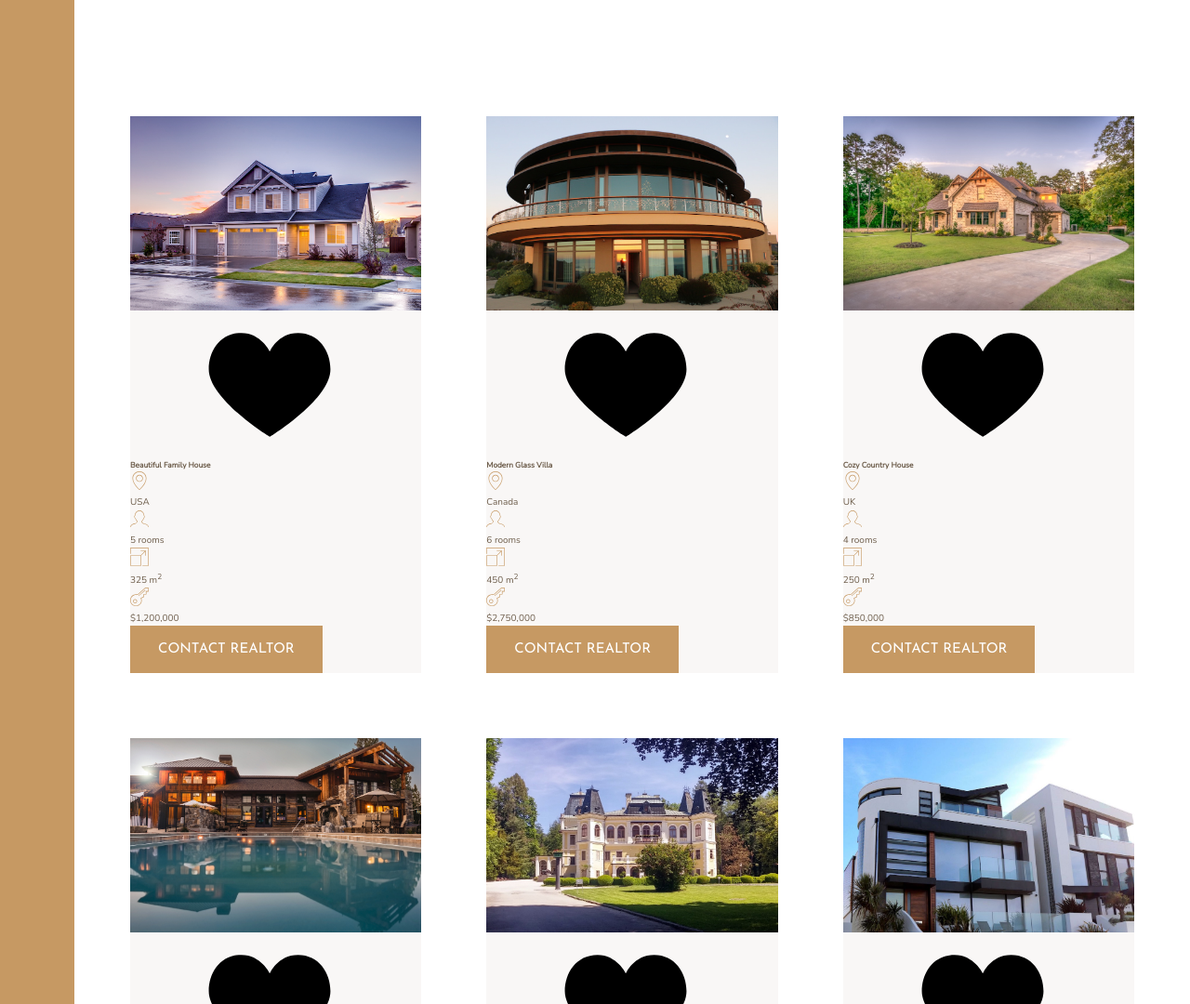
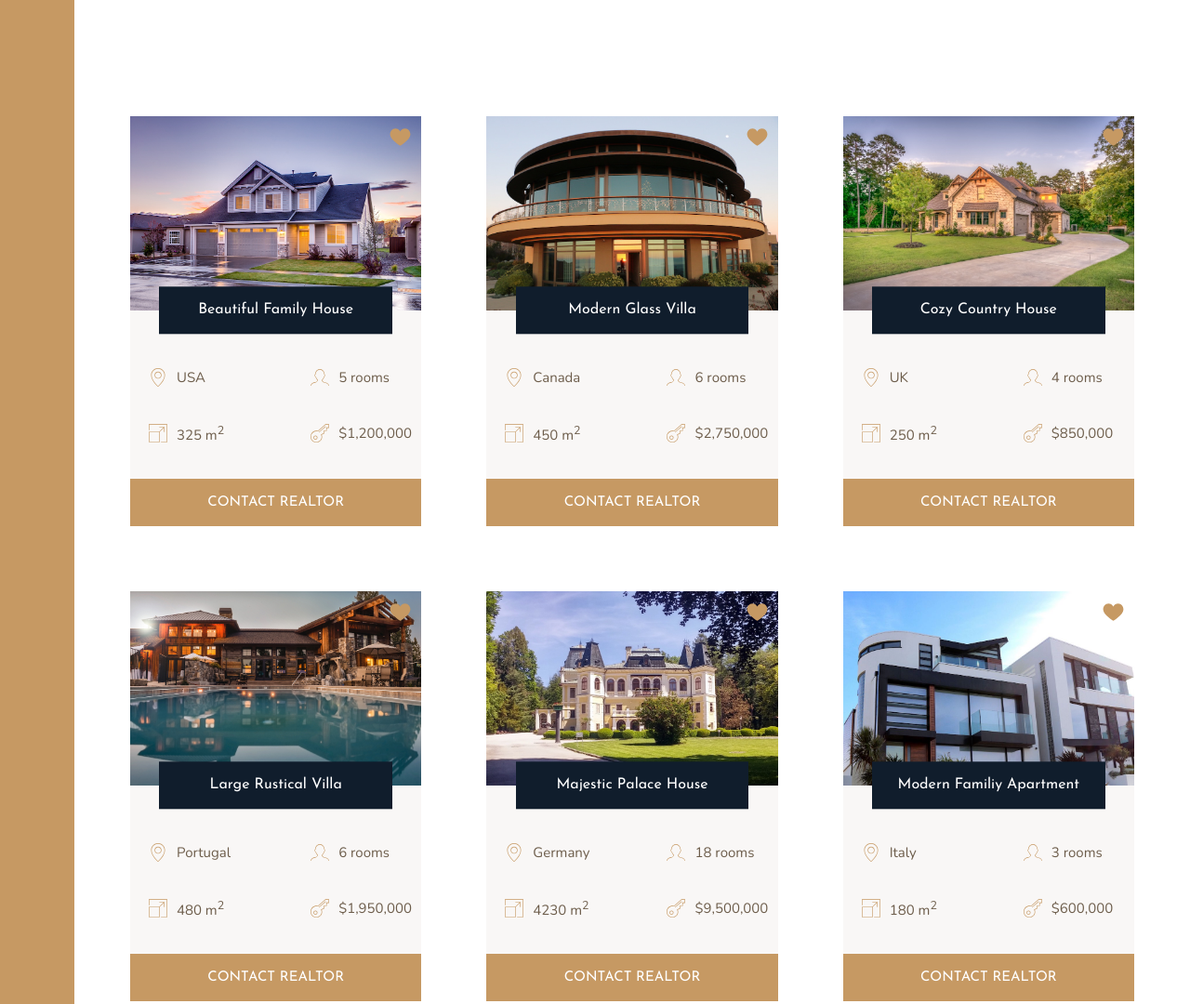
Before and after one commit to Panthari-Panthong/Learning-Grid-Layout-Sass, a website: page index.html in a window 1280 px wide. Shown: the part 1820-2900 px from the top of the page at 93% size. Drawn offline with nearby package versions, Linux system fonts and the light colour scheme.

Commit message:
add grid to home section

```diff
--- a/index.html
+++ b/index.html
@@ -143,7 +143,7 @@
                      </svg>
                      <p>$1,200,000</p>
                  </div>
-                 <button class="btn">Contact realtor</button>
+                 <button class="btn home__btn">Contact realtor</button>
             </div>
 
             <div class="home">
--- a/sass/_homes.scss
+++ b/sass/_homes.scss
@@ -11,16 +11,49 @@
 .home {
   background-color: $color-grey-light-1;
 
+  display: grid;
+  grid-template-columns: repeat(2, 1fr);
+  grid-gap: 3.5rem;
+
   &__img {
     width: 100%;
+    grid-row: 1 / 2;
+    grid-column: 1 / -1;
+    z-index: 1;
   }
 
   &__like {
-
+    grid-row: 1 / 2;
+    grid-column: 2 / 3;
+    fill: $color-primary;
+    height: 2.5rem;
+    width: 2.5rem;
+    z-index: 2;
+    justify-self: end;
+    margin: 1rem;
   }
 
   &__name {
+    grid-row: 1 / 2;
+    grid-column:  1 / -1;
+    justify-self: center;
+    align-self: end;
+    z-index: 3;
+    width: 80%;
 
+    font-family: $font-display;
+    font-size: 1.6rem;
+    text-align: center;
+    padding: 1.25rem;
+    background-color: $color-secondary;
+    color: #fff;
+    font-weight: 400;
+    transform: translateY(50%);
+  }
+
+  &__location,
+  &__rooms {
+    margin-top: 2.5rem;
   }
 
   &__location,
@@ -28,15 +61,22 @@
   &__area,
   &__price {
 
+    font-size: 1.5rem;
+    margin-left: 2rem;
+
+    display: flex;
+    align-items: center;
+
     svg {
       fill: $color-primary;
       height: 2rem;
       width: 2rem;
+      margin-right: 1rem;
     }
+  }
 
-    p {
+  &__btn {
+    grid-column: 1 / -1;
+  }
 
-    }
-
-  }
 }
```
Also changed, not shown: css/style.css.
